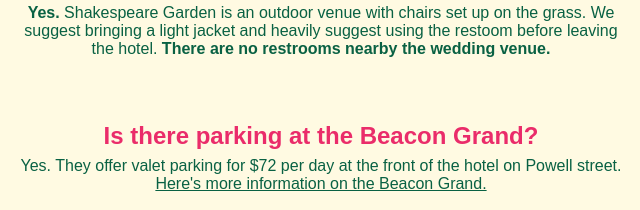
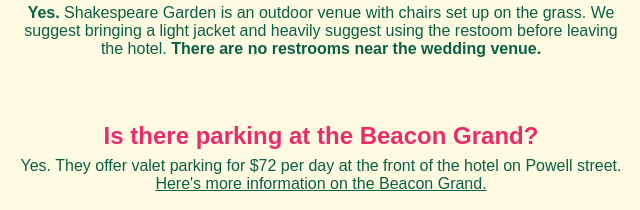
Before and after one commit to shugiee/partywithjojo, a plain HTML site: page public/faq.html in a window 1280 px wide. Shown: the part 620-830 px from the top of the page, 319-959 px from the left. Drawn offline with Linux system fonts and the light colour scheme.

Commit message:
Nearby -> near

```diff
--- a/public/faq.html
+++ b/public/faq.html
@@ -88,7 +88,7 @@
               grass. We suggest bringing a light jacket and heavily suggest
               using the restoom before leaving the hotel.
               <span class="bold"
-                >There are no restrooms nearby the wedding venue.</span
+                >There are no restrooms near the wedding venue.</span
               >
             </p>
           </div>
```
